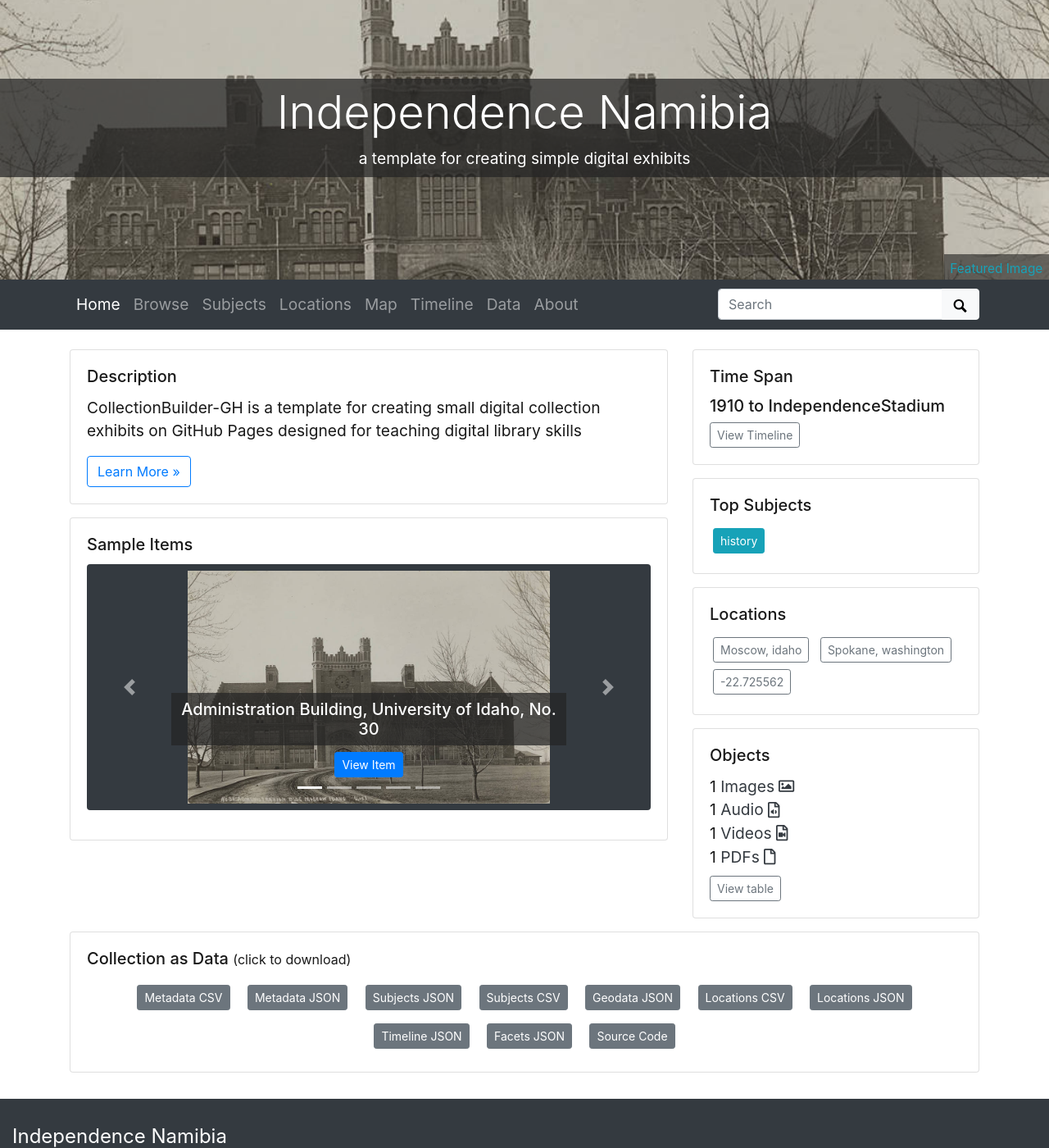
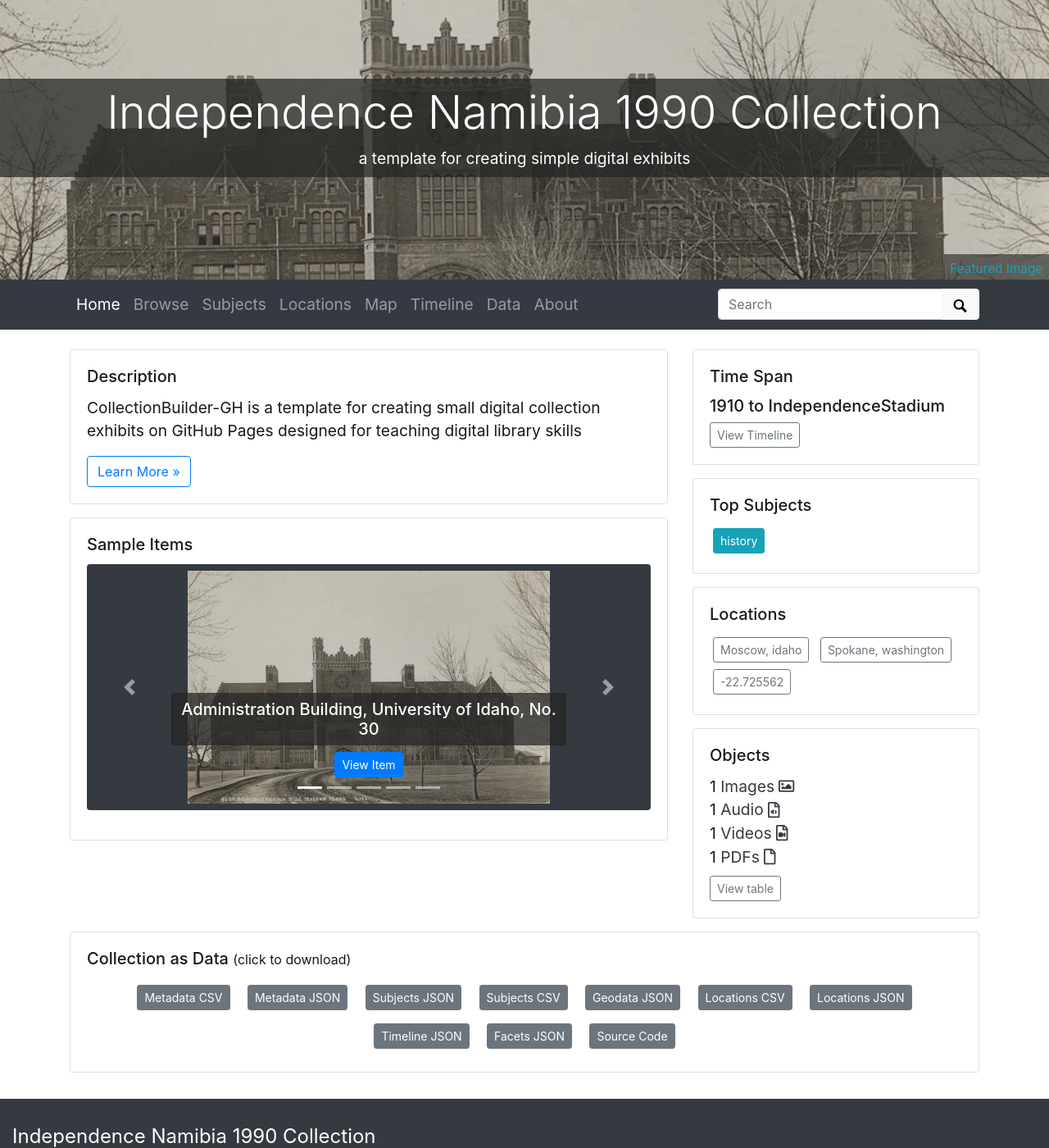
Before and after one commit to evanwill/independence-namibia-1, a Jekyll site: the page built from index.md, in a window 1280 px wide and 1400 px high. Shown: the whole window at 82% size. Built offline with Jekyll 4.4.1, drawn with Linux system fonts in a browser that asks for light colours.

Commit message:
Update _config.yml

```diff
--- a/_config.yml
+++ b/_config.yml
@@ -18,14 +18,14 @@ source-code: https://github.com/CollectionBuilder/collectionbuilder-gh
 # SITE SETTINGS
 #
 # title of site appears in banner
-title: Independence Namibia
+title: Independence Namibia 1990 Collection
 # tagline, a short phrase that will appear throughout the site in the top banner
 tagline: a template for creating simple digital exhibits
 # description appears in meta tags and other locations
 # this description might appear in search result lists, keep around 160 characters max
 description: "CollectionBuilder-GH is a template for creating small digital collection exhibits on GitHub Pages designed for teaching digital library skills"
 # creator of the digital collection, to appear in meta tags; we typically use our GitHub usernames but feel free to just use your name
-author: CollectionBuilder
+author: Renate
 
 ##########
 # COLLECTION SETTINGS
```
